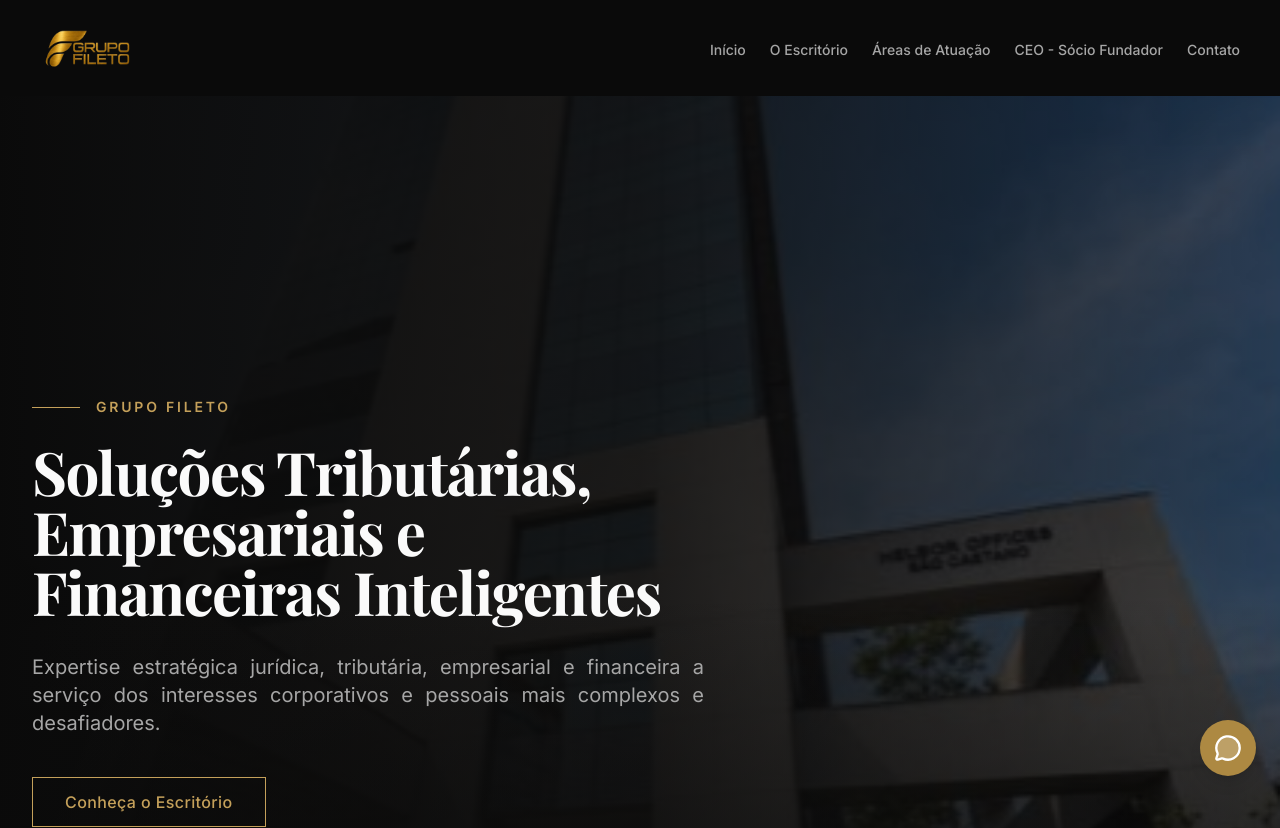
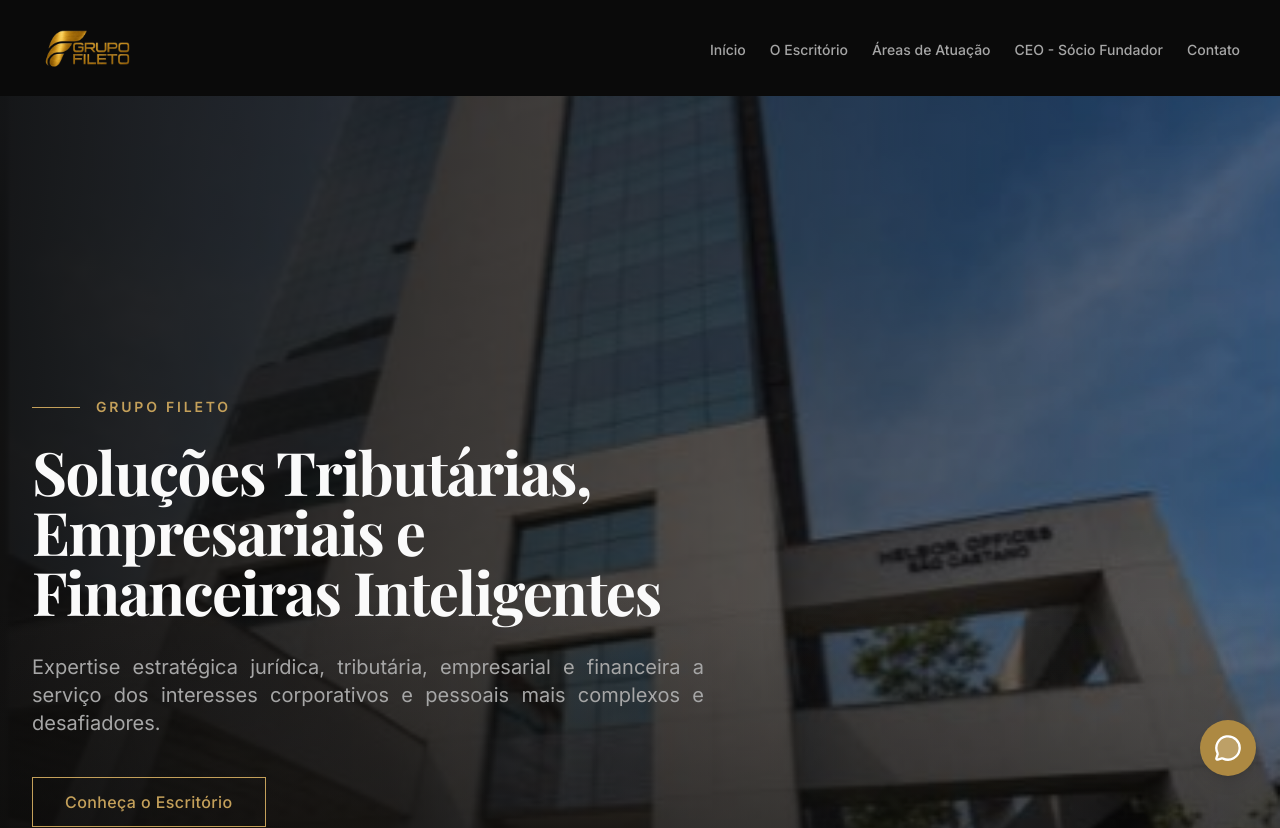
Before and after one commit to claudiofileto-lgtm/grupo-fileto-cdh77id9i, a React (Vite) app: page / in a window 1280 px wide. Shown: the top 828 px of the page. Built offline with nearby package versions, Linux system fonts and the light colour scheme; a web font is replaced by a local one.

Commit message:
Ajusta opacidade e gradientes do fundo do Hero para maior visibilidade do edifício

```diff
--- a/src/components/sections/Hero.tsx
+++ b/src/components/sections/Hero.tsx
@@ -19,10 +19,10 @@ export function Hero() {
         <img
           src={buildingPhoto}
           alt="Edifício Helbor Offices - Sede Grupo Fileto"
-          className="absolute inset-0 w-full h-full min-h-full min-w-full object-cover object-[center_28%] opacity-40 pointer-events-none select-none transition-opacity duration-700"
+          className="absolute inset-0 w-full h-full min-h-full min-w-full object-cover object-[center_28%] opacity-60 pointer-events-none select-none transition-opacity duration-700"
         />
-        <div className="absolute inset-0 bg-gradient-to-r from-background via-background/80 to-transparent pointer-events-none" />
-        <div className="absolute inset-0 bg-gradient-to-t from-background via-transparent to-transparent pointer-events-none" />
+        <div className="absolute inset-0 bg-gradient-to-r from-background/90 via-background/50 to-transparent pointer-events-none" />
+        <div className="absolute inset-0 bg-gradient-to-t from-background/80 via-transparent to-transparent pointer-events-none" />
       </div>
 
       <div className="container mx-auto px-4 md:px-8 relative z-10 text-[0rem] text-left">
```
Also changed, not shown: .skip.config.json.
